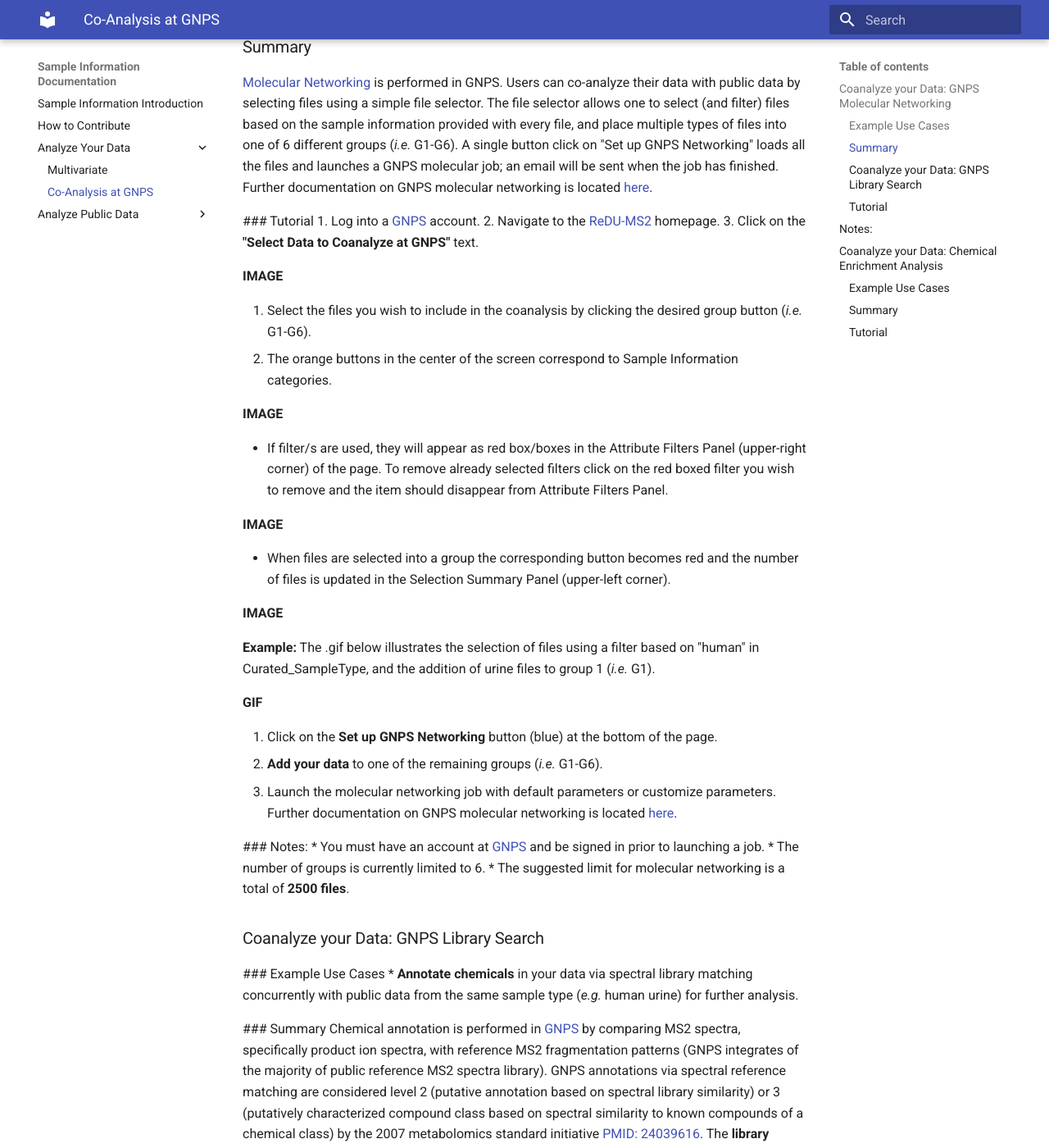
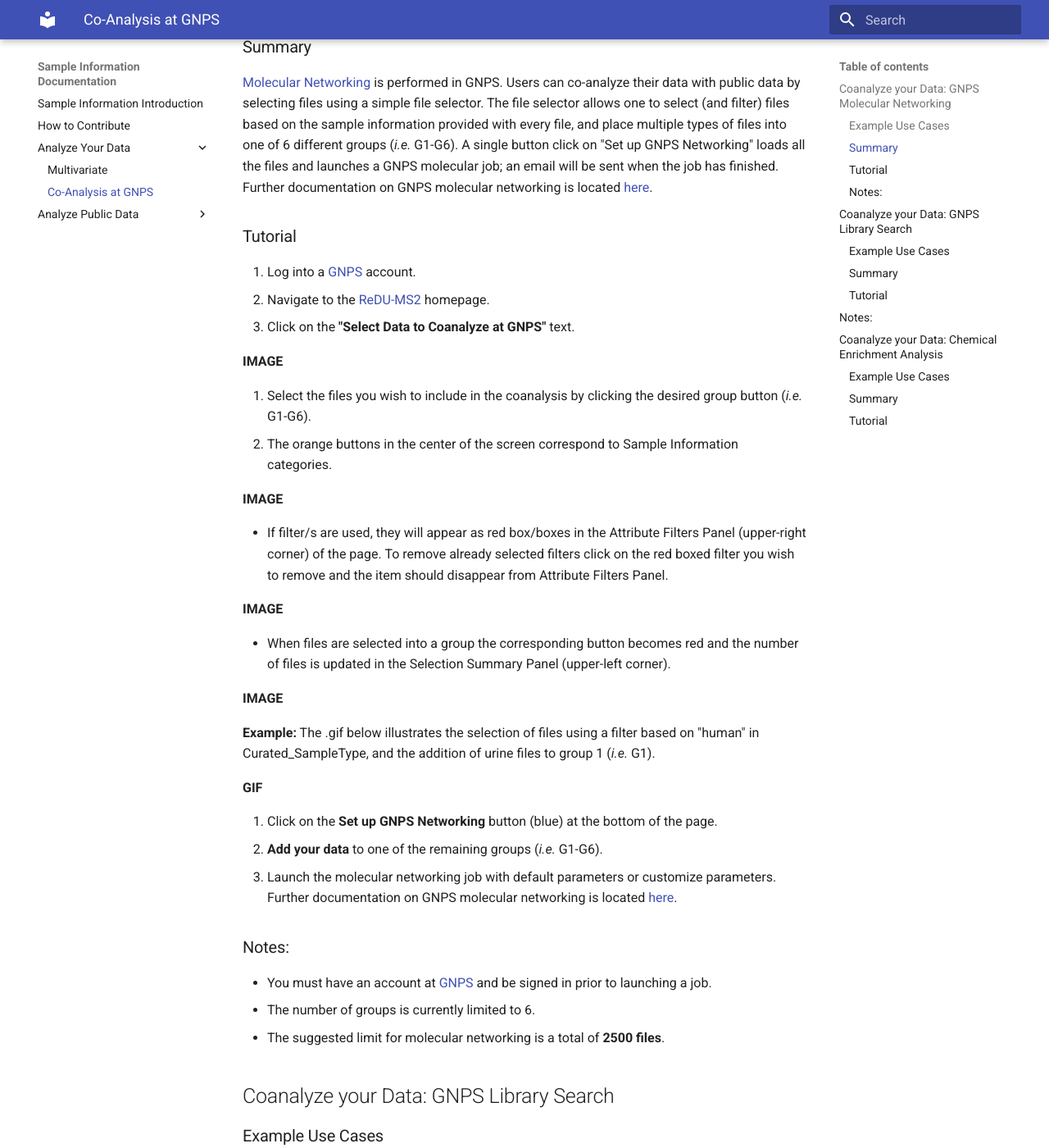
Before and after one commit to mwang87/ReDU-MS2-Documentation, an MkDocs documentation site: the page built from docs/AnalyzeYourData_CoAnalysis_at_GNPS.md, in a window 1280 px wide and 1400 px high, scrolled down 403 px. Shown: the whole window at 82% size. Built offline with MkDocs 1.6.1 and Material for MkDocs 9.7.7, drawn with Linux system fonts in a browser that asks for light colours; old or Windows-style settings are respelled for this version of MkDocs; some of the changed text lies outside the part shown.

Commit message:
more formatting

```diff
--- a/docs/AnalyzeYourData_CoAnalysis_at_GNPS.md
+++ b/docs/AnalyzeYourData_CoAnalysis_at_GNPS.md
@@ -9,7 +9,7 @@
 ### Summary
  [Molecular Networking](https://www.nature.com/articles/nbt.3597?WT.ec_id=NBT-201608&spMailingID=52025126&spUserID=ODkwMTM2NjI1NQS2&spJobID=981583612&spReportId=OTgxNTgzNjEyS0) is performed in GNPS. Users can co-analyze their data with public data by selecting files using a simple file selector. The file selector allows one to select (and filter) files based on the sample information provided with every file, and place multiple types of files into one of 6 different groups (*i.e.* G1-G6). A single button click on "Set up GNPS Networking" loads all the files and launches a GNPS molecular job; an email will be sent when the job has finished. Further documentation on GNPS molecular networking is located [here](https://ccms-ucsd.github.io/GNPSDocumentation/).
 
- ### Tutorial
+### Tutorial
  1. Log into a [GNPS](https://gnps.ucsd.edu/ProteoSAFe/static/gnps-splash2.jsp) account.
  2. Navigate to the [ReDU-MS2](http://dorresteinappshub.ucsd.edu:5005/) homepage.
  3. Click on the **"Select Data to Coanalyze at GNPS"** text.
@@ -37,17 +37,17 @@
  6. **Add your data** to one of the remaining groups (*i.e.* G1-G6).
  6. Launch the molecular networking job with default parameters or customize parameters. Further documentation on GNPS molecular networking is located [here](https://ccms-ucsd.github.io/GNPSDocumentation/).
 
- ### Notes:
+### Notes:
  * You must have an account at [GNPS](https://gnps.ucsd.edu/ProteoSAFe/static/gnps-splash2.jsp) and be signed in prior to launching a job.
  * The number of groups is currently limited to 6.
  * The suggested limit for molecular networking is a total of **2500 files**.
 
-### Coanalyze your Data: GNPS Library Search
+## Coanalyze your Data: GNPS Library Search
 
- ### Example Use Cases
+### Example Use Cases
  * **Annotate chemicals** in your data via spectral library matching concurrently with public data from the same sample type (*e.g.* human urine) for further analysis.
 
- ### Summary
+### Summary
  Chemical annotation is performed in [GNPS](https://gnps.ucsd.edu/ProteoSAFe/static/gnps-splash2.jsp) by comparing MS2 spectra, specifically product ion spectra, with reference MS2 fragmentation patterns (GNPS integrates of the majority of public reference MS2 spectra library). GNPS annotations via spectral reference matching are considered level 2 (putative annotation based on spectral library similarity) or 3 (putatively characterized compound class based on spectral similarity to known compounds of a chemical class) by the 2007 metabolomics standard initiative [PMID: 24039616](https://www.ncbi.nlm.nih.gov/pmc/articles/PMC3772505/). The **library search results** are displayed on GNPS which includes the option of downloading a table with every chemical annotation versus the files it was detected in (cells of the matrix reflect detected, 1, or not detected, 0). Further documentation on GNPS library search is located [here](https://ccms-ucsd.github.io/GNPSDocumentation/).
 
 ### Tutorial
```
